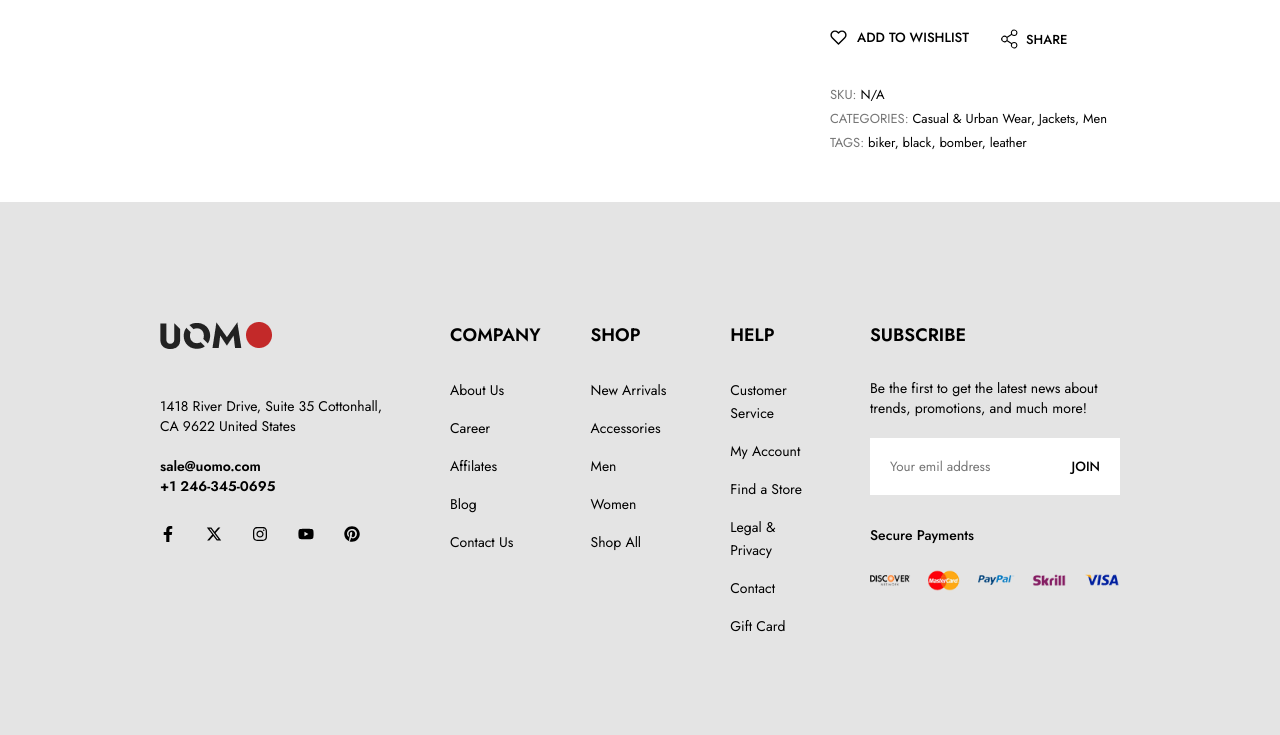
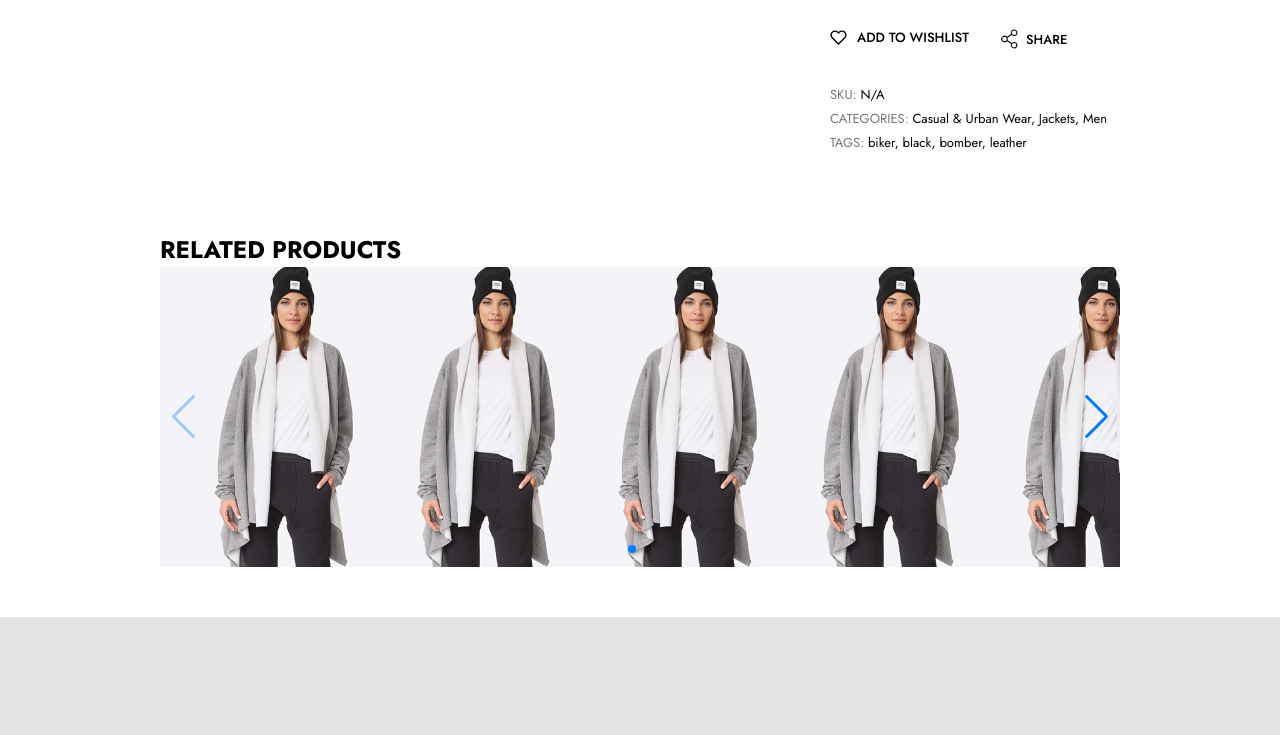
Before and after one commit to TopSecretStar/ecommerce-website, a React (Create React App) app: page /product in a window 1280 px wide. Shown: the part 639-1374 px from the top of the page. Built offline with nearby package versions, Linux system fonts and the light colour scheme.

Commit message:
Refactor Product component and add RelatedProducts component to ProductDetails page

```diff
--- /dev/null
+++ b/src/Components/Product/RelatedProducts/RelatedProducts.css
@@ -0,0 +1,4 @@
+.relatedProductSection {
+  margin-top: 80px;
+  padding: 0px 160px;
+}
--- /dev/null
+++ b/src/Components/Product/RelatedProducts/RelatedProducts.jsx
@@ -0,0 +1,98 @@
+import React from "react";
+import "./RelatedProducts.css";
+
+import { Swiper, SwiperSlide } from "swiper/react";
+import "swiper/css";
+import "swiper/css/pagination";
+import "swiper/css/navigation";
+
+import { Pagination, Navigation } from "swiper/modules";
+
+import product1 from "../../../Assets/Products/product_1.jpg";
+import product1_1 from "../../../Assets/Products/product_1-1.jpg";
+
+const RelatedProducts = () => {
+  return (
+    <div>
+      <div className="relatedProductSection">
+        <div className="relatedProductContainer">
+          <h2>
+            RELATED <span>PRODUCTS</span>
+          </h2>
+
+          <Swiper
+            slidesPerView={4}
+            spaceBetween={20}
+            slidesPerGroup={4}
+            pagination={{
+              clickable: true,
+            }}
+            navigation={true}
+            breakpoints={{
+              640: {
+                slidesPerView: 2,
+                spaceBetween: 5,
+              },
+
+              768: {
+                slidesPerView: 4,
+                spaceBetween: 40,
+              },
+
+              1024: {
+                slidesPerView: 5,
+                spaceBetween: 50,
+              },
+            }}
+            modules={[Pagination, Navigation]}
+          >
+            <SwiperSlide>
+              <div className="clothContainer">
+                <img src={product1} alt="product1" className="cloth_front" />
+                <img src={product1_1} className="cloth_back" alt="product2" />
+                <h4>Add to Cart</h4>
+              </div>
+            </SwiperSlide>
+            <SwiperSlide>
+              <div className="clothContainer">
+                <img src={product1} alt="product1" className="cloth_front" />
+                <img src={product1_1} className="cloth_back" alt="product2" />
+                <h4>Add to Cart</h4>
+              </div>
+            </SwiperSlide>
+            <SwiperSlide>
+              <div className="clothContainer">
+                <img src={product1} alt="product1" className="cloth_front" />
+                <img src={product1_1} className="cloth_back" alt="product2" />
+                <h4>Add to Cart</h4>
+              </div>
+            </SwiperSlide>
+            <SwiperSlide>
+              <div className="clothContainer">
+                <img src={product1} alt="product1" className="cloth_front" />
+                <img src={product1_1} className="cloth_back" alt="product2" />
+                <h4>Add to Cart</h4>
+              </div>
+            </SwiperSlide>
+            <SwiperSlide>
+              <div className="clothContainer">
+                <img src={product1} alt="product1" className="cloth_front" />
+                <img src={product1_1} className="cloth_back" alt="product2" />
+                <h4>Add to Cart</h4>
+              </div>
+            </SwiperSlide>
+            <SwiperSlide>
+              <div className="clothContainer">
+                <img src={product1} alt="product1" className="cloth_front" />
+                <img src={product1_1} className="cloth_back" alt="product2" />
+                <h4>Add to Cart</h4>
+              </div>
+            </SwiperSlide>
+          </Swiper>
+        </div>
+      </div>
+    </div>
+  );
+};
+
+export default RelatedProducts;
--- a/src/Pages/ProductDetails.jsx
+++ b/src/Pages/ProductDetails.jsx
@@ -1,8 +1,14 @@
 import React from "react";
-import Product from "../Components/Product/Product";
+import Product from "../Components/Product/ProductMain/Product";
+import RelatedProducts from "../Components/Product/RelatedProducts/RelatedProducts";
 
 const ProductDetails = () => {
-  return <Product />;
+  return (
+    <>
+      <Product />
+      <RelatedProducts />
+    </>
+  );
 };
 
 export default ProductDetails;
```
Also changed, not shown: src/Components/Product/ProductMain/Product.jsx (renamed from src/Components/Product/Product.jsx, +4 -4 lines), src/Components/Product/ProductMain/Product.css (renamed from src/Components/Product/Product.css).
